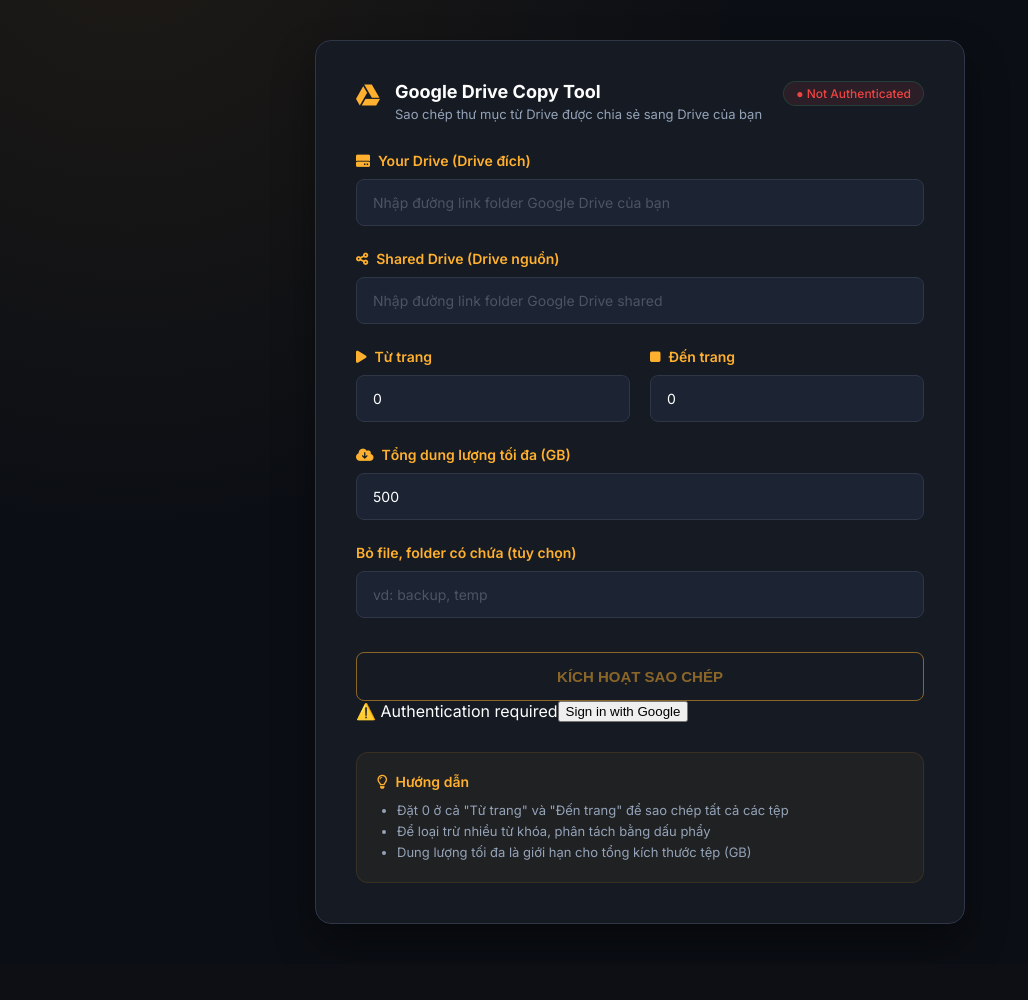
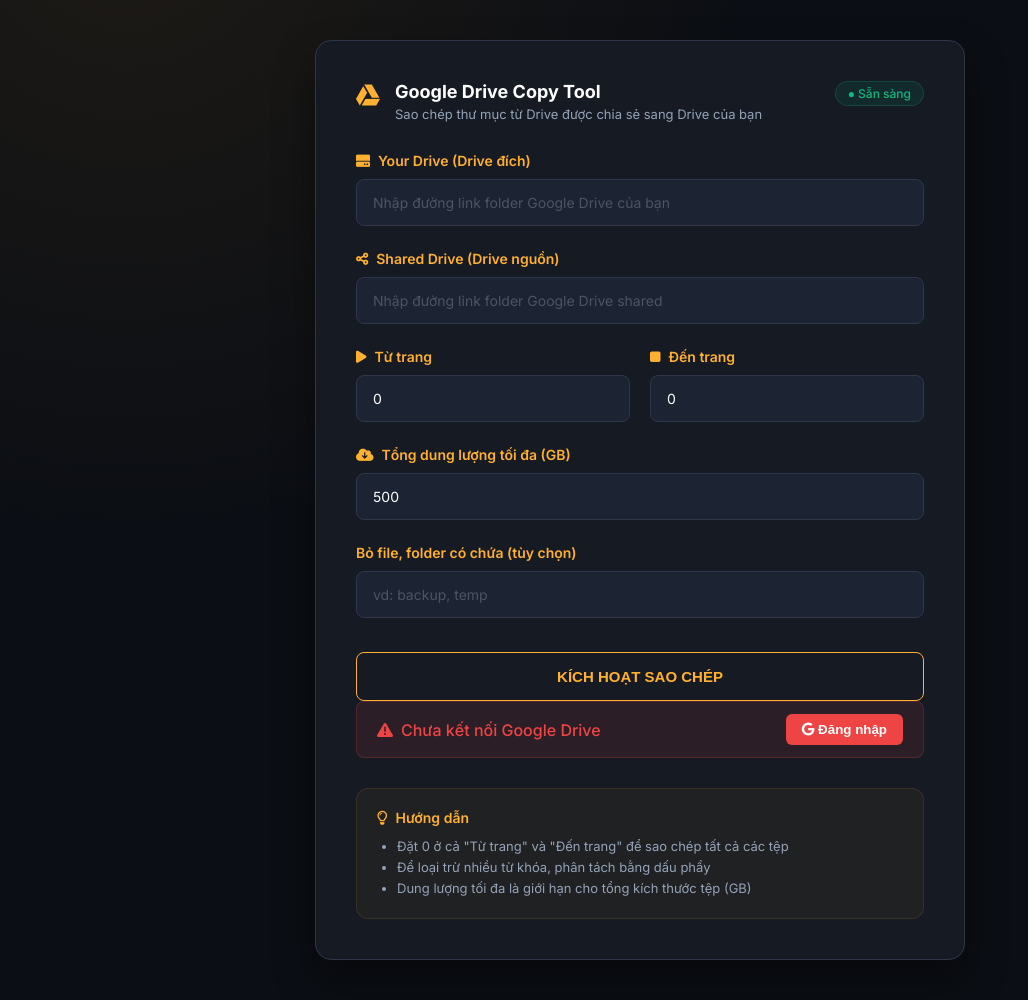
Before and after one commit to vanphu1201/ToolCoppyDrive, a FastAPI app: page / in a window 1280 px wide. Shown: the part 88-1088 px from the top of the page, without its empty margins (0-1028 px from the left). Before the commit the page ends 1012 px from the top, so only its background shows below. Run offline with FastAPI, Linux system fonts and the light colour scheme; parts of the project's set-up code (start-up, migrations or seed data) failed here and were passed over.

Commit message:
Fix UI Login Layout and Logic

```diff
--- a/templates/index.html
+++ b/templates/index.html
@@ -96,24 +96,37 @@
                 <div class="log-text" id="log-text">Đang kết nối...</div>
             </div>
 
-            <!-- Auth Warning -->
-            <div class="auth-banner" id="auth-banner">
-                <span class="auth-text">⚠️ Authentication required</span>
-                <button class="auth-btn" id="btn-login">Sign in with Google</button>
+            <!-- Login / Auth Section -->
+            <div id="auth-section" style="margin-bottom: 25px;">
+                <!-- 1. Not Authenticated Warning -->
+                <div id="auth-warning"
+                    style="display: flex; justify-content: space-between; align-items: center; background: rgba(239, 68, 68, 0.1); border: 1px solid rgba(239, 68, 68, 0.2); padding: 12px 20px; border-radius: 8px;">
+                    <div style="color: #EF4444; font-weight: 500; display: flex; align-items: center; gap: 8px;">
+                        <i class="fas fa-exclamation-triangle"></i> Chưa kết nối Google Drive
+                    </div>
+                    <button id="btn-login"
+                        style="background: #EF4444; color: white; border: none; padding: 8px 16px; border-radius: 6px; font-weight: 600; cursor: pointer;">
+                        <i class="fab fa-google"></i> Đăng nhập
+                    </button>
                 </div>
 
-            <!-- Code Input Modal (Inline for simplicity) -->
-            <div class="auth-banner" id="code-input-box"
-                style="display:none; flex-direction: column; align-items: stretch; background: #fffbeb; border-color: #fcd34d;">
-                <div style="font-size: 13px; color: #92400e; margin-bottom: 8px;">
-                    1. Click "Sign in" above -> Allows Access.<br>
-                    2. Google gives you a code. Copy it.<br>
-                    3. Paste code below:
+                <!-- 2. Manual Code Input (Hidden by default) -->
+                <div id="code-input-box"
+                    style="display: none; margin-top: 15px; background: #1C2333; padding: 20px; border-radius: 8px; border: 1px solid #FFB02E;">
+                    <div style="color: #FFB02E; font-size: 14px; margin-bottom: 12px;">
+                        <strong><i class="fas fa-key"></i> Xác thực thủ công:</strong><br>
+                        <span style="color: #94A3B8; font-size: 13px;">1. Cửa sổ đăng nhập đã mở (hoặc <a href="#"
+                                id="link-manual" target="_blank" style="color: #60A5FA;">bấm vào đây</a>).<br>2. Copy mã
+                            từ Google và dán vào bên dưới:</span>
                     </div>
-                <div style="display: flex; gap: 8px;">
-                    <input type="text" id="auth-code-input" placeholder="Paste code (e.g. 4/0A...)" class="text-input"
-                        style="background: white;">
-                    <button class="auth-btn" id="btn-submit-code" style="background: #d97706;">Verify</button>
+                    <div style="display: flex; gap: 10px;">
+                        <input type="text" id="auth-code-input" placeholder="Dán mã vào đây (4/0A...)"
+                            style="flex: 1; background: #0B0E14; border: 1px solid #2E3648;">
+                        <button id="btn-submit-code"
+                            style="background: #FFB02E; color: #000; border: none; padding: 0 20px; border-radius: 6px; font-weight: 700; cursor: pointer;">
+                            XÁC NHẬN
+                        </button>
+                    </div>
                 </div>
             </div>
 
@@ -135,74 +148,112 @@
         const progressContainer = document.getElementById('progress-container');
         const progressFill = document.getElementById('progress-fill');
         const logText = document.getElementById('log-text');
-        const startBtn = document.getElementById('start-btn');
         const authStatus = document.getElementById('auth-status');
         const loginOverlay = document.getElementById('login-overlay'); // This is the old login prompt
         const btnLoginNow = document.getElementById('btn-login-now'); // This is the old login button
 
         // New elements for the updated auth flow
-        const authBanner = document.getElementById('auth-banner');
+        // Elements
+        const authSection = document.getElementById('auth-section');
+        const authWarning = document.getElementById('auth-warning');
         const btnLogin = document.getElementById('btn-login');
         const codeInputBox = document.getElementById('code-input-box');
         const authCodeInput = document.getElementById('auth-code-input');
         const btnSubmitCode = document.getElementById('btn-submit-code');
+        const linkManual = document.getElementById('link-manual');
 
+        const startBtn = document.getElementById('start-btn');
+        const form = document.getElementById('copy-form');
+        const progressContainer = document.getElementById('progress-container');
+        const progressFill = document.getElementById('progress-fill');
+        const logText = document.getElementById('log-text');
+
+        // Check Auth Loop
         function checkAuth() {
             fetch('/api/check_auth')
                 .then(r => r.json())
                 .then(data => {
                     if (data.authenticated) {
-                        authStatus.textContent = "● Authenticated";
-                        authStatus.style.color = "#10B981"; // Green
+                        // Logged In
+                        authStatus.innerHTML = '<i class="fas fa-check-circle"></i> Sẵn sàng';
+                        authStatus.style.color = "#10B981";
                         authStatus.style.background = "rgba(16, 185, 129, 0.1)";
-                        authBanner.style.display = "none";
-                        loginOverlay.style.display = "none"; // Hide old login prompt
-                        codeInputBox.style.display = "none"; // Hide code box
+                        authStatus.style.borderColor = "rgba(16, 185, 129, 0.2)";
+
+                        authSection.style.display = 'none'; // Hide all auth UI
                         startBtn.disabled = false;
                         startBtn.style.opacity = '1';
+                        startBtn.style.cursor = 'pointer';
                     } else {
-                        authStatus.textContent = "● Not Authenticated";
-                        authStatus.style.color = "#EF4444"; // Red
+                        // Not Logged In
+                        authStatus.innerHTML = '<i class="fas fa-times-circle"></i> Chưa kết nối';
+                        authStatus.style.color = "#EF4444";
                         authStatus.style.background = "rgba(239, 68, 68, 0.1)";
-                        authBanner.style.display = "flex";
-                        loginOverlay.style.display = "none"; // Ensure old login prompt is hidden
+                        authStatus.style.borderColor = "rgba(239, 68, 68, 0.2)";
+
+                        authSection.style.display = 'block';
+                        authWarning.style.display = 'flex';
+                        // Keep code box hidden until click
                         startBtn.disabled = true;
                         startBtn.style.opacity = '0.5';
+                        startBtn.style.cursor = 'not-allowed';
                     }
-                });
+                })
+                .catch(err => console.error("Auth Check Error:", err));
         }
 
+        setInterval(checkAuth, 3000);
         checkAuth();
-        setInterval(checkAuth, 3000);
 
+        // 1. Click Login -> Get URL -> Open & Show Input
         btnLogin.addEventListener('click', async (e) => {
             e.preventDefault();
-            btnLogin.textContent = "Getting Link...";
+            btnLogin.innerHTML = '<i class="fas fa-spinner fa-spin"></i> Đang lấy link...';
+            btnLogin.disabled = true;
 
+            try {
                 const res = await fetch('/api/login', { method: 'POST' });
                 const data = await res.json();
 
                 if (data.status === 'manual_auth_required') {
-                // Open new tab
-                window.open(data.auth_url, '_blank');
-                btnLogin.textContent = "Link Opened";
-                // Show Code Input
-                codeInputBox.style.display = "flex";
+                    // Open URL
+                    const authUrl = data.auth_url;
+                    window.open(authUrl, '_blank');
+
+                    // Update UI
+                    btnLogin.innerHTML = '<i class="fas fa-check"></i> Đã mở tab';
+                    linkManual.href = authUrl;
+
+                    // Show Input Box
+                    authWarning.style.display = 'none';
+                    codeInputBox.style.display = 'block';
+                    authCodeInput.focus();
+
                 } else if (data.status === 'already_logged_in') {
                     checkAuth();
                 } else {
-                alert("Error: " + data.message);
-                btnLogin.textContent = "Sign in with Google";
+                    alert("Lỗi: " + data.message);
+                    btnLogin.innerHTML = '<i class="fab fa-google"></i> Đăng nhập';
+                    btnLogin.disabled = false;
+                }
+            } catch (err) {
+                alert("Lỗi kết nối server: " + err);
+                btnLogin.disabled = false;
             }
         });
 
+        // 2. Submit Code
         btnSubmitCode.addEventListener('click', async () => {
             const code = authCodeInput.value.trim();
-            if (!code) return alert("Please enter the code!");
+            if (!code) {
+                alert("Vui lòng dán mã code từ Google vào!");
+                return;
+            }
 
-            btnSubmitCode.textContent = "Verifying...";
+            btnSubmitCode.innerHTML = '<i class="fas fa-spinner fa-spin"></i>';
             btnSubmitCode.disabled = true;
 
+            try {
                 const res = await fetch('/api/submit_code', {
                     method: 'POST',
                     headers: { 'Content-Type': 'application/json' },
@@ -211,37 +262,47 @@
                 const data = await res.json();
 
                 if (data.status === 'success') {
-                alert("Login Successful!");
+                    // Success
                     codeInputBox.style.display = 'none';
-                checkAuth();
+                    checkAuth(); // Will update UI status
                 } else {
-                alert("Failed: " + data.message);
-                btnSubmitCode.textContent = "Verify";
+                    alert("Xác thực thất bại: " + data.message);
+                    btnSubmitCode.innerHTML = 'XÁC NHẬN';
+                    btnSubmitCode.disabled = false;
+                }
+            } catch (error) {
+                alert("Lỗi gửi code: " + error);
                 btnSubmitCode.disabled = false;
             }
         });
 
+        // Form Submit Logic
         form.addEventListener('submit', async (e) => {
             e.preventDefault();
             const formData = new FormData(form);
 
             startBtn.disabled = true;
-            startBtn.textContent = "ĐANG XỬ LÝ...";
+            startBtn.innerHTML = '<i class="fas fa-spinner fa-spin"></i> ĐANG XỬ LÝ...';
             progressContainer.style.display = 'block';
+            logText.textContent = "Đang khởi tạo...";
+            progressFill.style.width = "0%";
 
             const params = new URLSearchParams(formData);
+
+            try {
                 const response = await fetch('/api/start_copy?' + params.toString(), { method: 'POST' });
                 const result = await response.json();
 
                 if (result.status === 'started') {
                     const eventSource = new EventSource('/api/stream_logs');
+
                     eventSource.onmessage = function (event) {
                         const data = JSON.parse(event.data);
                         if (data.done) {
                             eventSource.close();
                             startBtn.disabled = false;
-                        startBtn.textContent = "SAO CHÉP XONG";
-                        logText.textContent = "Hoàn tất 100%.";
+                            startBtn.innerHTML = 'KÍCH HOẠT SAO CHÉP';
+                            logText.textContent = data.message || "Hoàn tất!";
                             progressFill.style.width = "100%";
                             return;
                         }
@@ -250,6 +311,21 @@
                             progressFill.style.width = (data.progress * 100) + '%';
                         }
                     };
+
+                    eventSource.onerror = function () {
+                        eventSource.close();
+                        startBtn.disabled = false;
+                        startBtn.innerHTML = 'THỬ LẠI';
+                    }
+                } else {
+                    logText.textContent = "Lỗi: " + result.message;
+                    startBtn.disabled = false;
+                    startBtn.innerHTML = 'KÍCH HOẠT SAO CHÉP';
+                }
+            } catch (err) {
+                logText.textContent = "Lỗi mạng: " + err;
+                startBtn.disabled = false;
+                startBtn.innerHTML = 'KÍCH HOẠT SAO CHÉP';
             }
         });
     </script>
```
Lines whose indentation alone changed are shown as unchanged.
